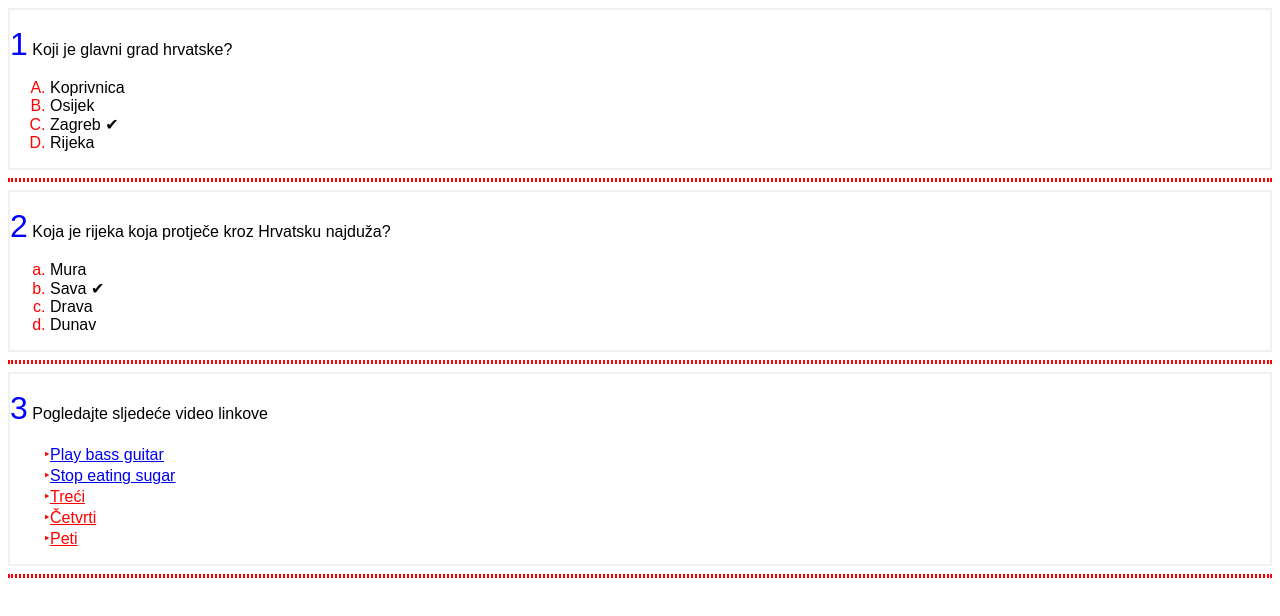
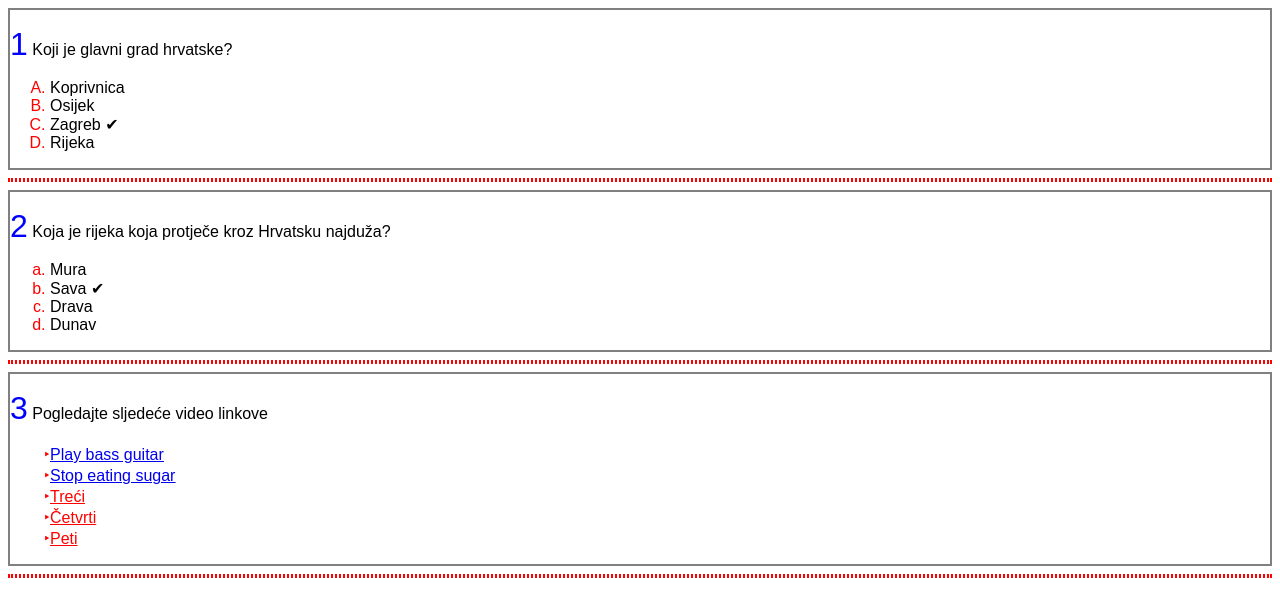
Before and after one commit to msostaric031/algebra.CSS.predavanje, a plain HTML site: page pseudoZadatak1.html in a window 1280 px wide. Drawn offline with Linux system fonts and the light colour scheme.

Commit message:
zadatak1

```diff
--- a/pseudoZadatak1.html
+++ b/pseudoZadatak1.html
@@ -14,7 +14,7 @@
         border-style: dotted;
       }
       section {
-        border: 2px solid #f1f1f1;
+        border: 2px solid gray;
       }
       ::marker {
         color: red;
```
